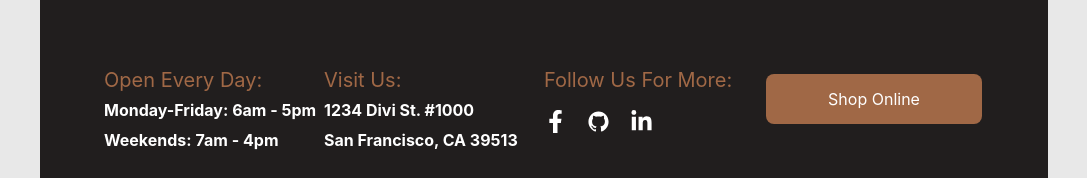
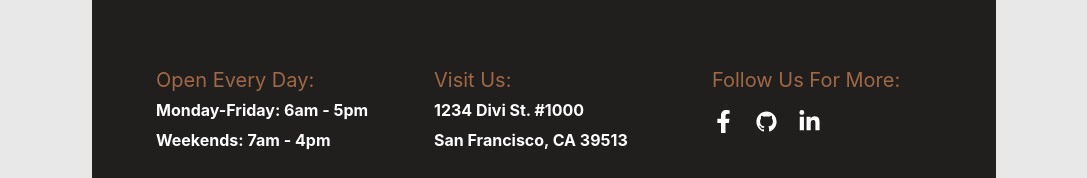
Before and after one commit to WebDevelopment-ASU/Bakery-System-Frontend, a React (Create React App) app: page /products in a window 1280 px wide. Shown: the part 341-519 px from the top of the page, without its empty margins (96-1183 px from the left). Built offline with nearby package versions, Linux system fonts and the light colour scheme; no server answers.

Commit message:
fixing stuff

```diff
--- a/src/components/footer/Footer.jsx
+++ b/src/components/footer/Footer.jsx
@@ -35,10 +35,6 @@ const Footer = () => {
                             </a>
                         </container>
                     </div>
-
-                    <div className={styles.Div}>
-                        <button className={styles.button}>Shop Online</button>
-                    </div>
                 </div>
             </div>
             <footer className={styles.mainfooter}>© Bakery System 2024</footer>
--- a/src/pages/LandingPage/LandingPage.jsx
+++ b/src/pages/LandingPage/LandingPage.jsx
@@ -2,7 +2,7 @@ import React from 'react';
 import { Link } from 'react-router-dom';
 import BestSellers from '../../components/BestSellers';
 import Navbar from '../../components/Navbar';
-import Footer from '../../components/Footer';
+import Footer from '../../components/footer/Footer';
 
 import banner from '../../images/landing1.png';
 import land2 from '../../images/landing2.png';
--- a/src/utils/httpClient.js
+++ b/src/utils/httpClient.js
@@ -5,7 +5,7 @@ const httpClient = axios.create({
 });
 
 httpClient.interceptors.request.use((config) => {
-    const token = localStorage.getItem('token'); // Assuming you store the token in localStorage
+    const token = localStorage.getItem('token');
     if (token) {
         config.headers['Authorization'] = `Bearer ${token}`;
     }
```
